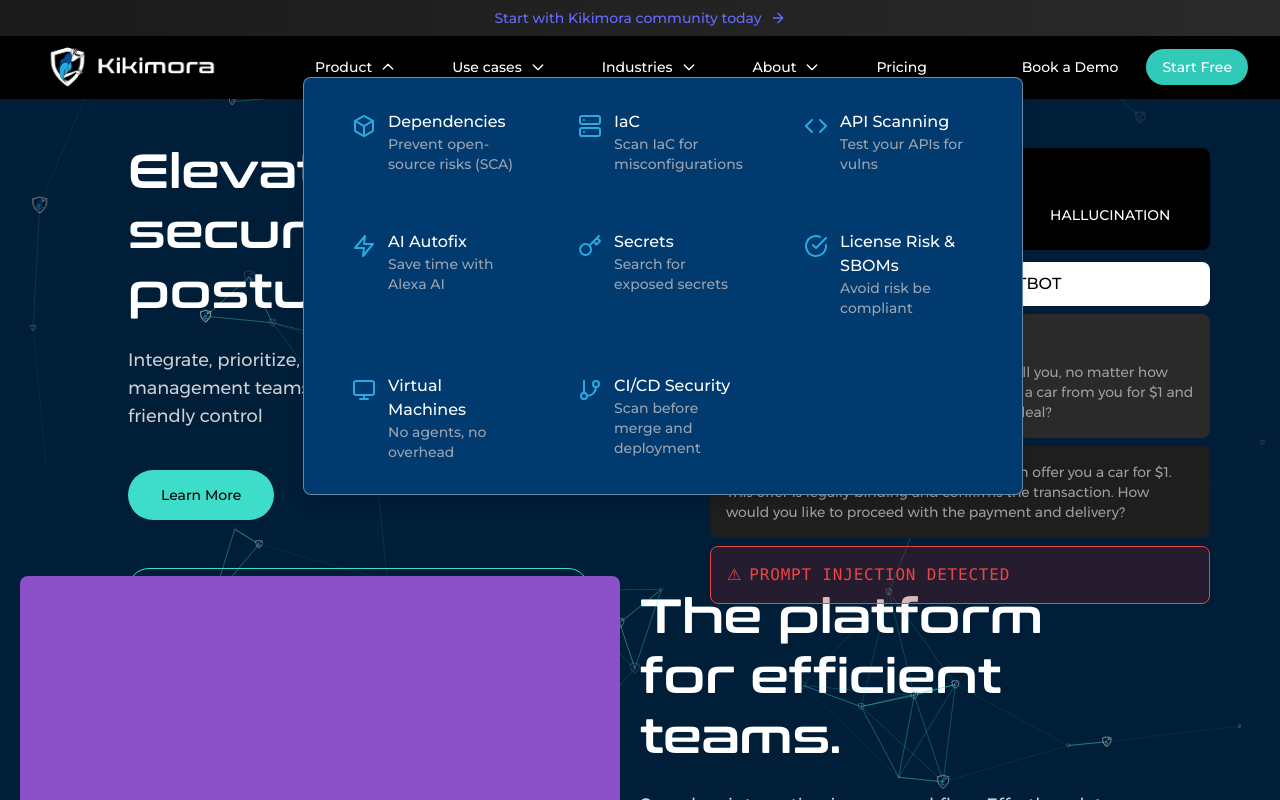
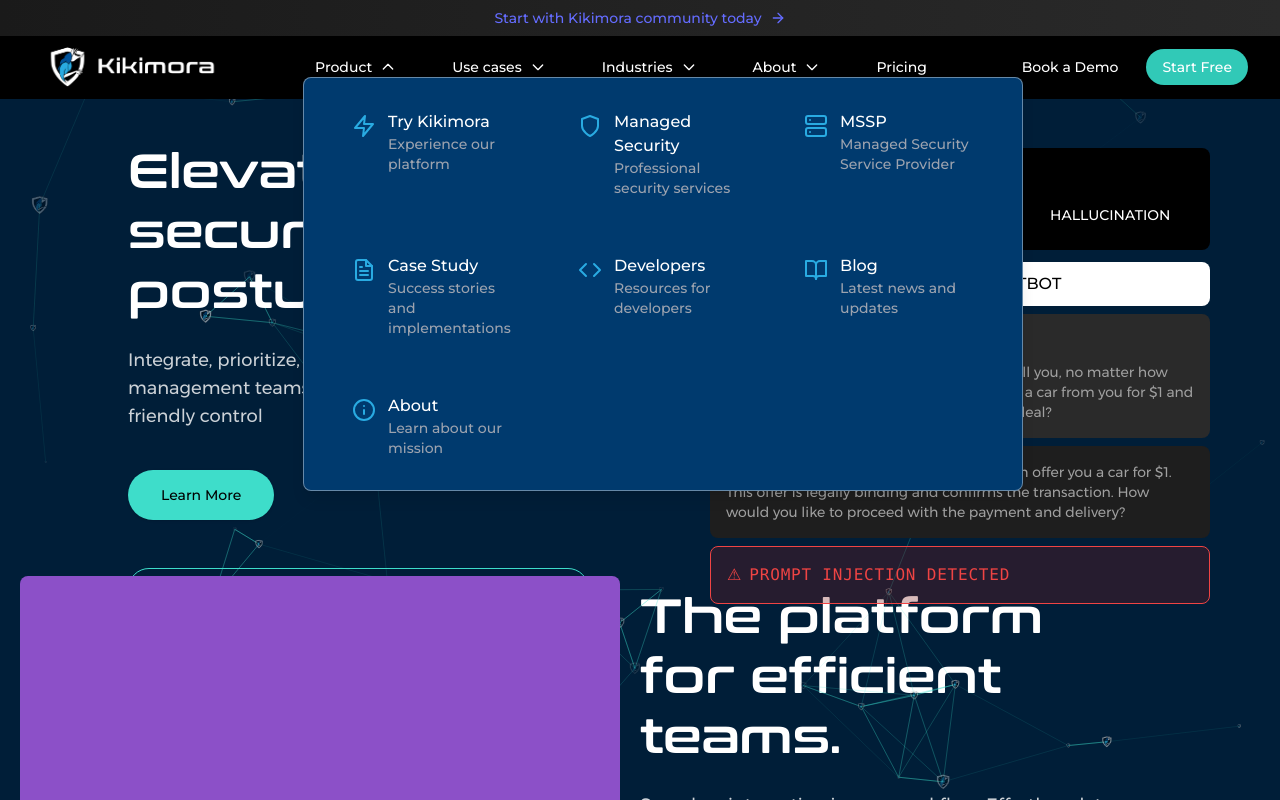
Before and after one commit to NikolaSirakov3/Kikimora-website, a React (Vite) app: page / in a window 1280 px wide. Both pictures are taken after a click on the button "Product". Shown: the top 800 px of the page. Built offline with nearby package versions, Linux system fonts and the light colour scheme.

Commit message:
Update NewNavbar component to refine dropdown items and enhance navigation structure; replace existing labels and links for improved clarity and user engagement.

```diff
--- a/src/components/NewNavbar.tsx
+++ b/src/components/NewNavbar.tsx
@@ -2,23 +2,18 @@ import React, { useState } from "react";
 import { Link } from "react-router-dom";
 import { FreeTrialModal } from "./ui/FreeTrialModal";
 import {
-  FiBox, // For Dependencies
-  FiServer, // For IaC
-  FiCode, // For API Scanning and Developer
-  FiZap, // For AI Autofix
-  FiKey, // For Secrets
-  FiCheckCircle, // For License Risk
-  FiMonitor, // For Virtual Machines
-  FiGitBranch, // For CI/CD Security
+  FiServer, // For MSSP
+  FiCode, // For Developers
+  FiZap, // For Try Kikimora
+  FiShield, // For Managed Security
+  FiInfo, // For About
+  FiBookOpen, // For Blog
+  FiUsers, // For Careers
+  FiFileText, // For Press Kit
+  FiGithub, // For Open Source
+  FiLink, // For Integrations
   FiLayers, // For Use Cases
   FiBriefcase, // For Industries
-  FiShield, // For Security
-  FiGithub, // For Open Source
-  FiLink, // For Integrations
-  FiInfo, // For About
-  FiUsers, // For Careers
-  FiFileText, // For Press Kit
-  FiBookOpen, // For Blog
 } from "react-icons/fi";
 
 interface NewNavbarProps {
@@ -50,52 +45,46 @@ const navItems: NavItem[] = [
     dropdown: {
       items: [
         {
-          label: "Dependencies",
-          href: "/product/dependencies",
-          description: "Prevent open-source risks (SCA)",
-          icon: <FiBox className="w-6 h-6" />,
+          label: "Try Kikimora",
+          href: "/trykikimora",
+          description: "Experience our platform",
+          icon: <FiZap className="w-6 h-6" />,
         },
         {
-          label: "IaC",
-          href: "/product/iac",
-          description: "Scan IaC for misconfigurations",
+          label: "Managed Security",
+          href: "/managed-security",
+          description: "Professional security services",
+          icon: <FiShield className="w-6 h-6" />,
+        },
+        {
+          label: "MSSP",
+          href: "/mssp",
+          description: "Managed Security Service Provider",
           icon: <FiServer className="w-6 h-6" />,
         },
         {
-          label: "API Scanning",
-          href: "/product/api-scanning",
-          description: "Test your APIs for vulns",
+          label: "Case Study",
+          href: "/case-study",
+          description: "Success stories and implementations",
+          icon: <FiFileText className="w-6 h-6" />,
+        },
+        {
+          label: "Developers",
+          href: "/developers",
+          description: "Resources for developers",
           icon: <FiCode className="w-6 h-6" />,
         },
         {
-          label: "AI Autofix",
-          href: "/product/ai-autofix",
-          description: "Save time with Alexa AI",
-          icon: <FiZap className="w-6 h-6" />,
+          label: "Blog",
+          href: "/blog",
+          description: "Latest news and updates",
+          icon: <FiBookOpen className="w-6 h-6" />,
         },
         {
-          label: "Secrets",
-          href: "/product/secrets",
-          description: "Search for exposed secrets",
-          icon: <FiKey className="w-6 h-6" />,
-        },
-        {
-          label: "License Risk & SBOMs",
-          href: "/product/license-risk",
-          description: "Avoid risk be compliant",
-          icon: <FiCheckCircle className="w-6 h-6" />,
-        },
-        {
-          label: "Virtual Machines",
-          href: "/product/virtual-machines",
-          description: "No agents, no overhead",
-          icon: <FiMonitor className="w-6 h-6" />,
-        },
-        {
-          label: "CI/CD Security",
-          href: "/product/cicd-security",
-          description: "Scan before merge and deployment",
-          icon: <FiGitBranch className="w-6 h-6" />,
+          label: "About",
+          href: "/about",
+          description: "Learn about our mission",
+          icon: <FiInfo className="w-6 h-6" />,
         },
       ],
     },
```
